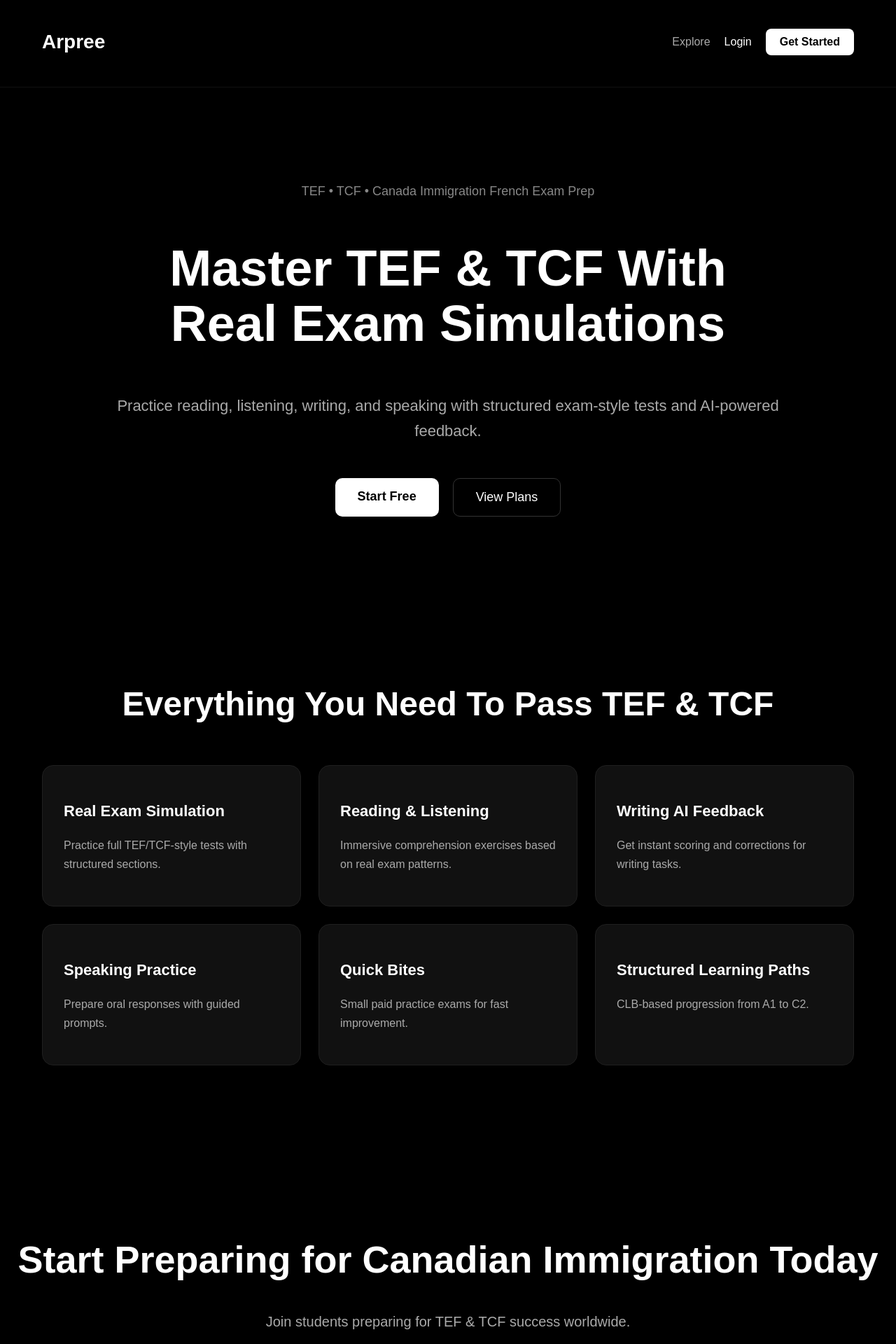
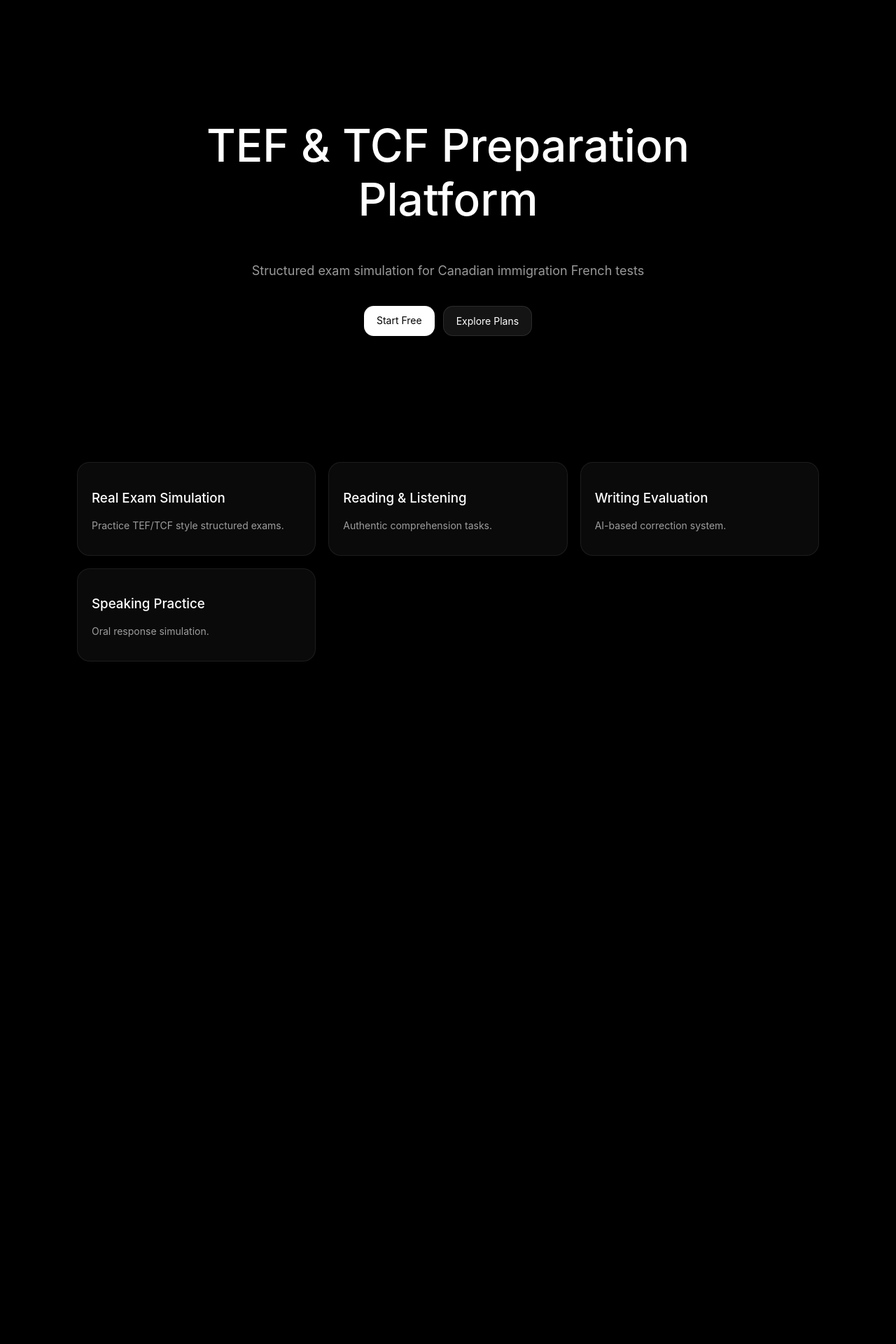
Before and after one commit to aaloopraantha/arpree, a Next.js app: page / in a window 1280 px wide. Shown: the part 80-2000 px from the top of the page at 70% size. After the commit the page ends 1145 px from the top, so only its background shows below. Built offline with nearby package versions, Linux system fonts and the light colour scheme.

Commit message:
Update page.js

```diff
--- a/app/page.js
+++ b/app/page.js
@@ -2,144 +2,41 @@ export default function HomePage() {
   return (
     <main
       style={{
+        minHeight: '100vh',
         background: '#000',
-        color: '#fff',
-        minHeight: '100vh',
-        fontFamily: 'Arial',
       }}
     >
-      {/* NAVBAR */}
-      <nav
-        style={{
-          display: 'flex',
-          justifyContent: 'space-between',
-          alignItems: 'center',
-          padding: '25px 60px',
-          borderBottom: '1px solid #111',
-        }}
-      >
-        <h1 style={{ fontSize: '28px' }}>Arpree</h1>
-
-        <div
-          style={{
-            display: 'flex',
-            gap: '20px',
-            alignItems: 'center',
-          }}
-        >
-          <a
-            href="/explore"
-            style={{
-              color: '#aaa',
-              textDecoration: 'none',
-            }}
-          >
-            Explore
-          </a>
-
-          <a
-            href="/login"
-            style={{
-              color: '#fff',
-              textDecoration: 'none',
-            }}
-          >
-            Login
-          </a>
-
-          <a
-            href="/register"
-            style={{
-              background: '#fff',
-              color: '#000',
-              padding: '10px 20px',
-              textDecoration: 'none',
-              borderRadius: '8px',
-              fontWeight: 'bold',
-            }}
-          >
-            Get Started
-          </a>
-        </div>
-      </nav>
-
       {/* HERO */}
       <section
         style={{
+          maxWidth: '1000px',
+          margin: '0 auto',
           padding: '120px 20px',
           textAlign: 'center',
-          maxWidth: '1000px',
-          margin: '0 auto',
         }}
       >
-        <p
-          style={{
-            color: '#888',
-            marginBottom: '20px',
-            fontSize: '18px',
-          }}
-        >
-          TEF • TCF • Canada Immigration French Exam Prep
-        </p>
-
-        <h1
-          style={{
-            fontSize: '72px',
-            lineHeight: '1.1',
-            fontWeight: 'bold',
-          }}
-        >
-          Master TEF & TCF With Real Exam Simulations
+        <h1 style={{ fontSize: '64px', fontWeight: 500 }}>
+          TEF & TCF Preparation Platform
         </h1>
 
-        <p
-          style={{
-            marginTop: '30px',
-            color: '#aaa',
-            fontSize: '22px',
-            lineHeight: '1.6',
-          }}
-        >
-          Practice reading, listening, writing, and speaking with structured
-          exam-style tests and AI-powered feedback.
+        <p style={{ color: 'rgba(255,255,255,0.6)', fontSize: '18px' }}>
+          Structured exam simulation for Canadian immigration French tests
         </p>
 
         <div
           style={{
-            marginTop: '50px',
+            marginTop: '40px',
             display: 'flex',
             justifyContent: 'center',
-            gap: '20px',
-            flexWrap: 'wrap',
+            gap: '12px',
           }}
         >
-          <a
-            href="/register"
-            style={{
-              background: '#fff',
-              color: '#000',
-              padding: '16px 32px',
-              textDecoration: 'none',
-              borderRadius: '10px',
-              fontWeight: 'bold',
-              fontSize: '18px',
-            }}
-          >
+          <a style={buttonPrimary} href="/register">
             Start Free
           </a>
 
-          <a
-            href="/explore"
-            style={{
-              border: '1px solid #333',
-              color: '#fff',
-              padding: '16px 32px',
-              textDecoration: 'none',
-              borderRadius: '10px',
-              fontSize: '18px',
-            }}
-          >
-            View Plans
+          <a style={buttonSecondary} href="/explore">
+            Explore Plans
           </a>
         </div>
       </section>
@@ -147,122 +44,67 @@ export default function HomePage() {
       {/* FEATURES */}
       <section
         style={{
-          padding: '80px 20px',
-          maxWidth: '1200px',
+          maxWidth: '1100px',
           margin: '0 auto',
+          padding: '60px 20px 120px',
+          display: 'grid',
+          gridTemplateColumns: 'repeat(auto-fit, minmax(260px, 1fr))',
+          gap: '18px',
         }}
       >
-        <h2
-          style={{
-            textAlign: 'center',
-            fontSize: '48px',
-            marginBottom: '60px',
-          }}
-        >
-          Everything You Need To Pass TEF & TCF
-        </h2>
-
-        <div
-          style={{
-            display: 'grid',
-            gridTemplateColumns: 'repeat(auto-fit, minmax(300px, 1fr))',
-            gap: '25px',
-          }}
-        >
-          {[
-            {
-              title: 'Real Exam Simulation',
-              desc: 'Practice full TEF/TCF-style tests with structured sections.',
-            },
-            {
-              title: 'Reading & Listening',
-              desc: 'Immersive comprehension exercises based on real exam patterns.',
-            },
-            {
-              title: 'Writing AI Feedback',
-              desc: 'Get instant scoring and corrections for writing tasks.',
-            },
-            {
-              title: 'Speaking Practice',
-              desc: 'Prepare oral responses with guided prompts.',
-            },
-            {
-              title: 'Quick Bites',
-              desc: 'Small paid practice exams for fast improvement.',
-            },
-            {
-              title: 'Structured Learning Paths',
-              desc: 'CLB-based progression from A1 to C2.',
-            },
-          ].map((feature) => (
-            <div
-              key={feature.title}
-              style={{
-                background: '#111',
-                padding: '30px',
-                borderRadius: '16px',
-                border: '1px solid #1f1f1f',
-              }}
-            >
-              <h3 style={{ fontSize: '22px' }}>{feature.title}</h3>
-
-              <p
-                style={{
-                  marginTop: '15px',
-                  color: '#aaa',
-                  lineHeight: '1.7',
-                }}
-              >
-                {feature.desc}
-              </p>
-            </div>
-          ))}
-        </div>
-      </section>
-
-      {/* CTA */}
-      <section
-        style={{
-          padding: '120px 20px',
-          textAlign: 'center',
-        }}
-      >
-        <h2
-          style={{
-            fontSize: '54px',
-            lineHeight: '1.2',
-          }}
-        >
-          Start Preparing for Canadian Immigration Today
-        </h2>
-
-        <p
-          style={{
-            marginTop: '20px',
-            color: '#aaa',
-            fontSize: '20px',
-          }}
-        >
-          Join students preparing for TEF & TCF success worldwide.
-        </p>
-
-        <a
-          href="/register"
-          style={{
-            display: 'inline-block',
-            marginTop: '40px',
-            background: '#fff',
-            color: '#000',
-            padding: '18px 40px',
-            borderRadius: '12px',
-            textDecoration: 'none',
-            fontWeight: 'bold',
-            fontSize: '18px',
-          }}
-        >
-          Create Free Account
-        </a>
+        {features.map((f) => (
+          <div key={f.title} style={cardStyle}>
+            <h3 style={{ fontWeight: 500 }}>{f.title}</h3>
+            <p style={{ color: 'rgba(255,255,255,0.6)', fontSize: '14px' }}>
+              {f.desc}
+            </p>
+          </div>
+        ))}
       </section>
     </main>
   )
 }
+
+const features = [
+  {
+    title: 'Real Exam Simulation',
+    desc: 'Practice TEF/TCF style structured exams.',
+  },
+  {
+    title: 'Reading & Listening',
+    desc: 'Authentic comprehension tasks.',
+  },
+  {
+    title: 'Writing Evaluation',
+    desc: 'AI-based correction system.',
+  },
+  {
+    title: 'Speaking Practice',
+    desc: 'Oral response simulation.',
+  },
+]
+
+const cardStyle = {
+  background: 'rgba(255,255,255,0.04)',
+  border: '1px solid rgba(255,255,255,0.08)',
+  borderRadius: '18px',
+  padding: '20px',
+  backdropFilter: 'blur(12px)',
+}
+
+const buttonPrimary = {
+  background: '#fff',
+  color: '#000',
+  padding: '12px 18px',
+  borderRadius: '14px',
+  fontSize: '14px',
+}
+
+const buttonSecondary = {
+  background: 'rgba(255,255,255,0.08)',
+  color: '#fff',
+  padding: '12px 18px',
+  borderRadius: '14px',
+  fontSize: '14px',
+  border: '1px solid rgba(255,255,255,0.1)',
+}
```
